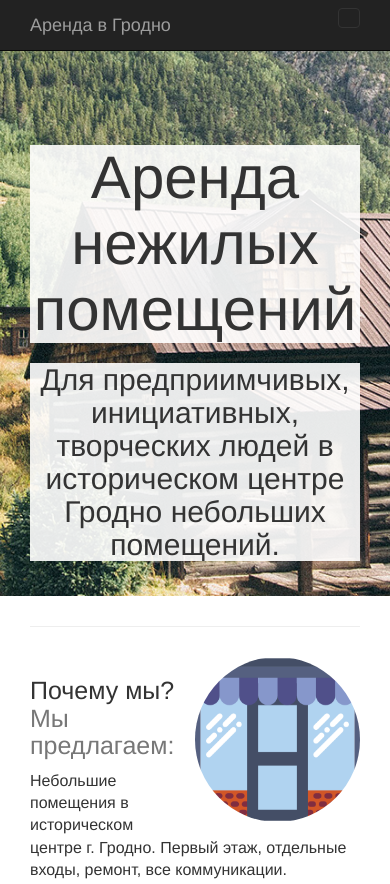
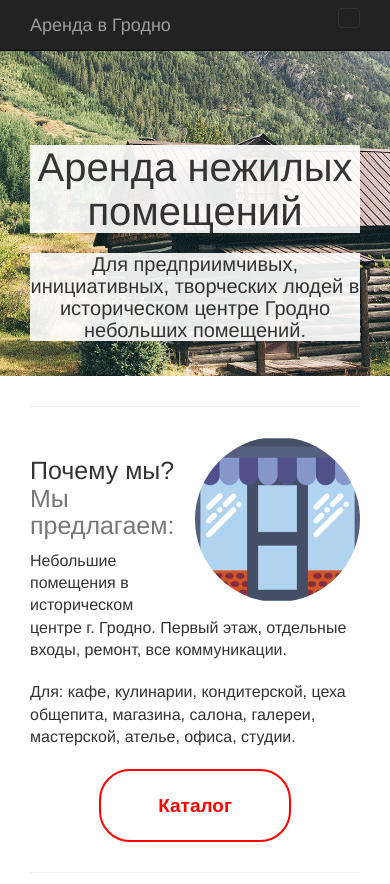
Before and after one commit to FlyingDaniil/arenda-grodno, a plain HTML site: page index.html in a window 390 px wide. Shown: the top 884 px of the page. Drawn offline with Linux system fonts and the light colour scheme.

Commit message:
1.5
index ready

```diff
--- a/css/one-page-wonder.css
+++ b/css/one-page-wonder.css
@@ -24,7 +24,7 @@ body {
 }
 
 .headline h1 {
-    font-size: 84px;
+    font-size: 80px;
     background: #fff;
     background: rgba(255,255,255,0.9);
 }
@@ -89,11 +89,11 @@ footer {
 
 @media(max-width:1200px) {
     .headline h1 {
-        font-size: 140px;
+        font-size: 120px;
     }
 
     .headline h2 {
-        font-size: 63px;
+        font-size: 58px;
     }
 
     .featurette-divider {
@@ -115,11 +115,11 @@ footer {
 
 @media(max-width:991px) {
     .headline h1 {
-        font-size: 105px;
+        font-size: 90px;
     }
 
     .headline h2 {
-        font-size: 50px;
+        font-size: 45px;
     }
 
     .featurette-divider {
@@ -159,11 +159,11 @@ footer {
 
 @media(max-width:668px) {
     .headline h1 {
-        font-size: 70px;
+        font-size: 60px;
     }
 
     .headline h2 {
-        font-size: 32px;
+        font-size: 30px;
     }
 
     .featurette-divider {
@@ -177,11 +177,11 @@ footer {
     }
 
     .headline h1 {
-        font-size: 60px;
+        font-size: 40px;
     }
 
     .headline h2 {
-        font-size: 30px;
+        font-size: 20px;
     }
 }
 
```
Also changed, not shown: 1 other file.
